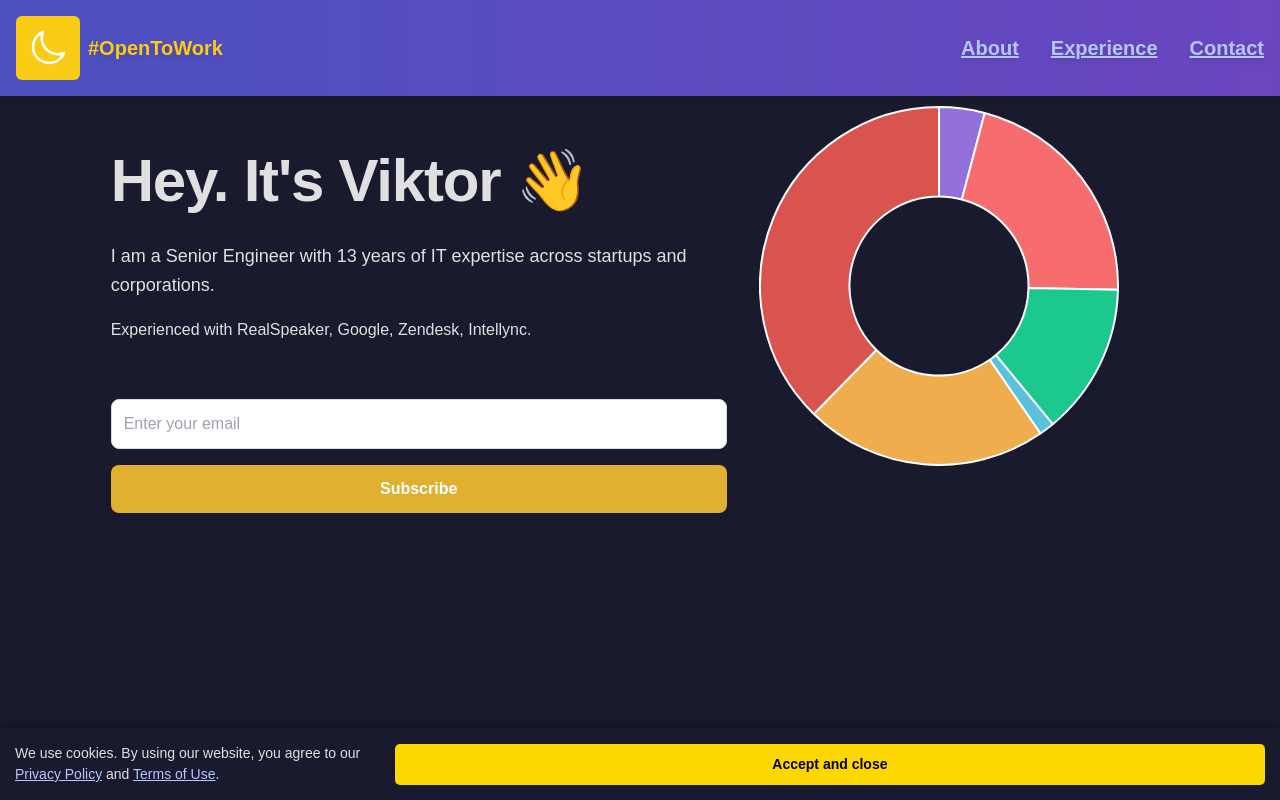
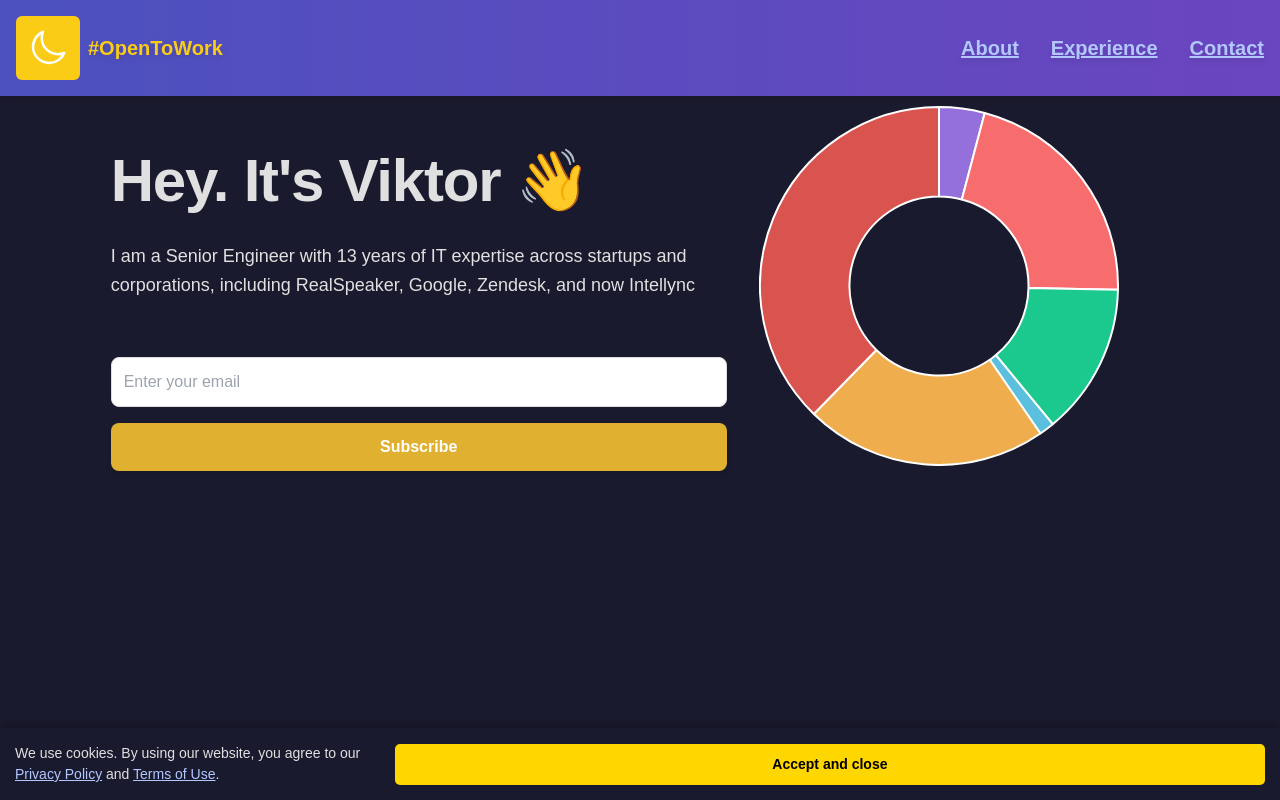
Before and after one commit to victorosetrov/mycv-react, a React (Create React App) app: page / in a window 1280 px wide. Shown: the top 800 px of the page. Built offline with nearby package versions, Linux system fonts and the light colour scheme.

Commit message:
Updated long message6

```diff
--- a/src/components/MainIntro.jsx
+++ b/src/components/MainIntro.jsx
@@ -48,11 +48,8 @@ const MainIntro = ({ isDarkMode }) => {
             Hey. It's Viktor 👋
           </h1>
           <h1 className="text-lg leading-relaxed">
-            I am a Senior Engineer with 13 years of IT expertise across startups and corporations.
+            I am a Senior Engineer with 13 years of IT expertise across startups and corporations, including RealSpeaker, Google, Zendesk, and now Intellync
           </h1>
-          <p className="text-md leading-relaxed">
-            Experienced with RealSpeaker, Google, Zendesk, Intellync.
-          </p>
         </div>
 
         {/* Show either Email Input or Success Banner */}
```
